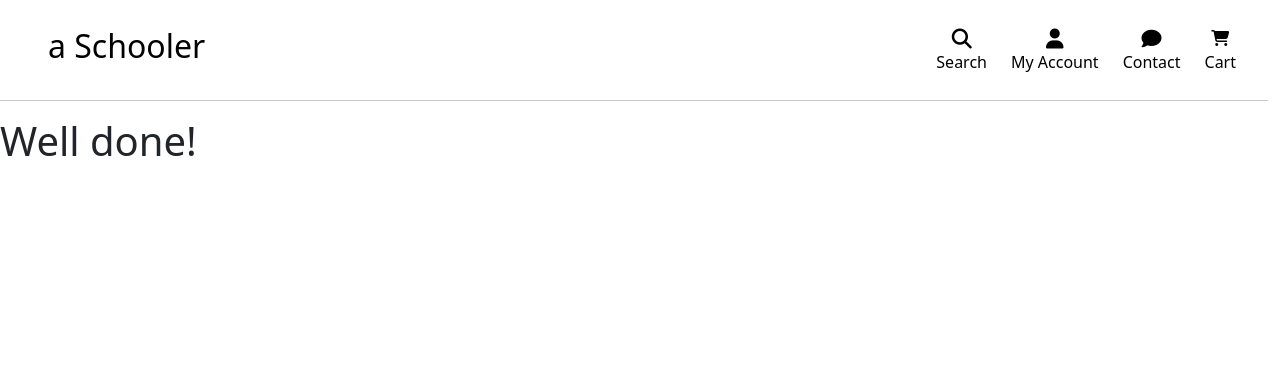
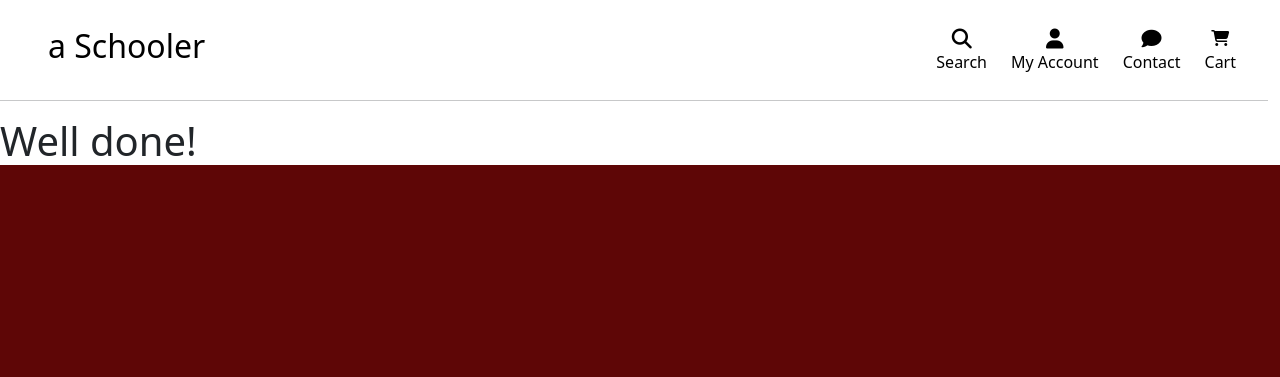
Before and after one commit to gretazas/alphaSchooler, a Django app: page / in a window 1280 px wide. Shown: the top 377 px of the page. Run offline with Django 4.2, Linux system fonts and the light colour scheme; some libraries are stand-ins or nearby versions.

Commit message:
Add MEDIA and STATIC folders, connect base.css to base.html

```diff
--- a/alphaSchooler/settings.py
+++ b/alphaSchooler/settings.py
@@ -154,7 +154,11 @@ USE_TZ = True
 # Static files (CSS, JavaScript, Images)
 # https://docs.djangoproject.com/en/4.1/howto/static-files/
 
-STATIC_URL = 'static/'
+STATIC_URL = '/static/'
+STATICFILES_DIRS = (os.path.join(BASE_DIR, 'static'),)
+
+MEDIA_URL = '/media/'
+MEDIA_ROOT = os.path.join(BASE_DIR, 'media')
 
 # Default primary key field type
 # https://docs.djangoproject.com/en/4.1/ref/settings/#default-auto-field
--- a/alphaSchooler/urls.py
+++ b/alphaSchooler/urls.py
@@ -15,10 +15,13 @@ Including another URLconf
 """
 from django.contrib import admin
 from django.urls import path, include
+from django.conf import settings
+from django.conf.urls.static import static
+
 
 urlpatterns = [
     path('admin/', admin.site.urls),
     path('accounts/', include('allauth.urls')),
-     path('', include('home.urls')),
+    path('', include('home.urls')),
 
-]
+] + static (settings.MEDIA_URL, document_root=settings.MEDIA_ROOT)
--- /dev/null
+++ b/static/css/base.css
@@ -0,0 +1,4 @@
+html {
+    height: 100px;
+    background-color:rgb(94, 6, 6);
+}
--- a/templates/base.html
+++ b/templates/base.html
@@ -17,7 +17,7 @@
         <link href="https://cdn.jsdelivr.net/npm/bootstrap@5.2.3/dist/css/bootstrap.min.css" rel="stylesheet" integrity="sha384-rbsA2VBKQhggwzxH7pPCaAqO46MgnOM80zW1RWuH61DGLwZJEdK2Kadq2F9CUG65" crossorigin="anonymous">
         <link rel="stylesheet" href="https://fonts.googleapis.com/css?family=Lato&display=swap">
         <link rel="shortcut icon" href="#">
-        <!-- <link rel="stylesheet" href="{% static 'css/base.css' %}"> -->
+        <link rel="stylesheet" href="{% static 'css/base.css' %}">
     {% endblock %}
 
     {% block extra_css %}
```
